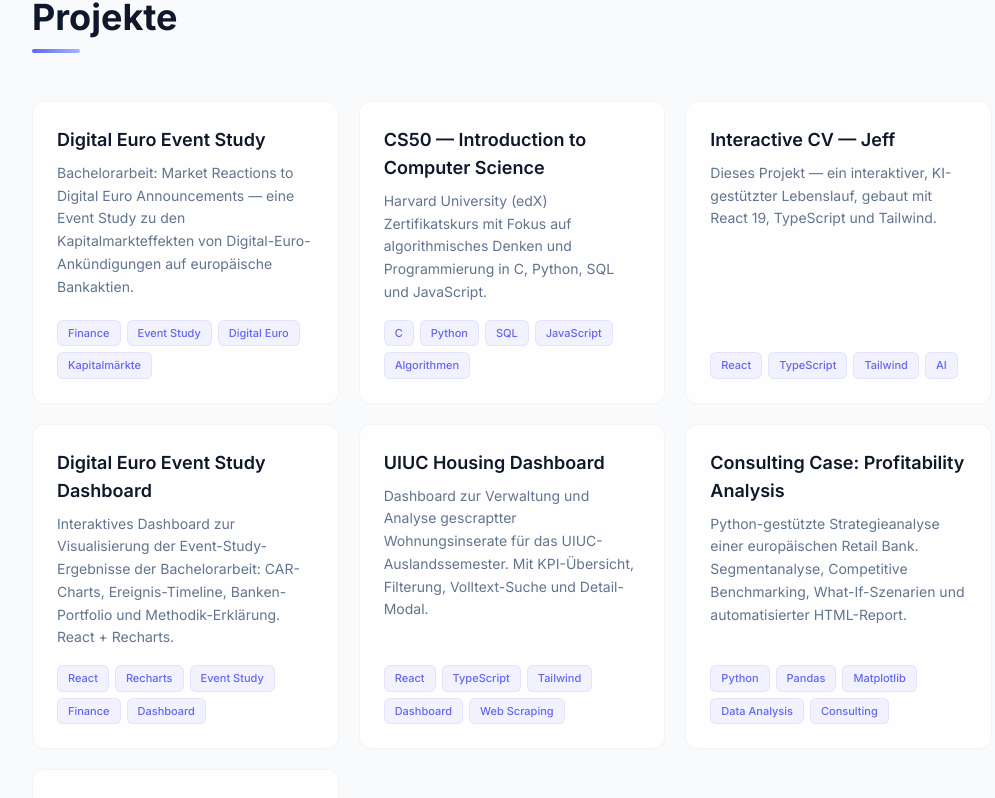
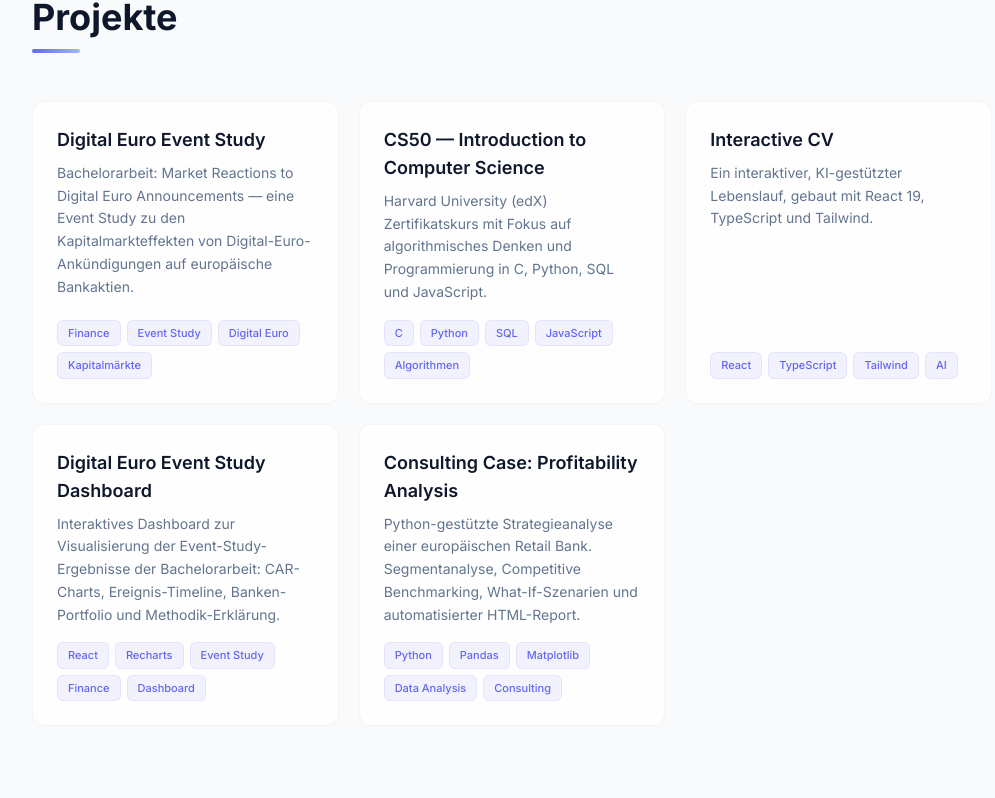
Before and after one commit to adem-del/cv-adam, a React (Vite) app: page / in a window 1280 px wide. Shown: the part 4018-4816 px from the top of the page, without its empty margins (128-1123 px from the left). Built offline with nearby package versions, Linux system fonts and the light colour scheme.

Commit message:
Remove UIUC Housing, rename Interactive CV, clean up projects

```diff
--- a/src/data/cv-data.ts
+++ b/src/data/cv-data.ts
@@ -98,29 +98,19 @@ export const cvData: CvData = {
       tags: ["C", "Python", "SQL", "JavaScript", "Algorithmen"]
     },
     {
-      name: "Interactive CV — Jeff",
-      description: "Dieses Projekt — ein interaktiver, KI-gestützter Lebenslauf, gebaut mit React 19, TypeScript und Tailwind.",
+      name: "Interactive CV",
+      description: "Ein interaktiver, KI-gestützter Lebenslauf, gebaut mit React 19, TypeScript und Tailwind.",
       tags: ["React", "TypeScript", "Tailwind", "AI"]
     },
     {
       name: "Digital Euro Event Study Dashboard",
-      description: "Interaktives Dashboard zur Visualisierung der Event-Study-Ergebnisse der Bachelorarbeit: CAR-Charts, Ereignis-Timeline, Banken-Portfolio und Methodik-Erklärung. React + Recharts.",
+      description: "Interaktives Dashboard zur Visualisierung der Event-Study-Ergebnisse der Bachelorarbeit: CAR-Charts, Ereignis-Timeline, Banken-Portfolio und Methodik-Erklärung.",
       tags: ["React", "Recharts", "Event Study", "Finance", "Dashboard"]
-    },
-    {
-      name: "UIUC Housing Dashboard",
-      description: "Dashboard zur Verwaltung und Analyse gescraptter Wohnungsinserate für das UIUC-Auslandssemester. Mit KPI-Übersicht, Filterung, Volltext-Suche und Detail-Modal.",
-      tags: ["React", "TypeScript", "Tailwind", "Dashboard", "Web Scraping"]
     },
     {
       name: "Consulting Case: Profitability Analysis",
       description: "Python-gestützte Strategieanalyse einer europäischen Retail Bank. Segmentanalyse, Competitive Benchmarking, What-If-Szenarien und automatisierter HTML-Report.",
       tags: ["Python", "Pandas", "Matplotlib", "Data Analysis", "Consulting"]
-    },
-    {
-      name: "UIUC Housing Dashboard",
-      description: "Dashboard zur Verwaltung und Analyse gescrapter Wohnungsinserate für das UIUC-Auslandssemester. Mit KPI-Übersicht, Echtzeit-Filterung, Volltext-Suche und Detail-Modal. Daten aus eigenem Python-Scraper.",
-      tags: ["React", "TypeScript", "Tailwind", "Dashboard", "Web Scraping"]
     }
   ],
   skills: [
```
Also changed, not shown: 2 other files (tests, documents, lock files or other folders).
